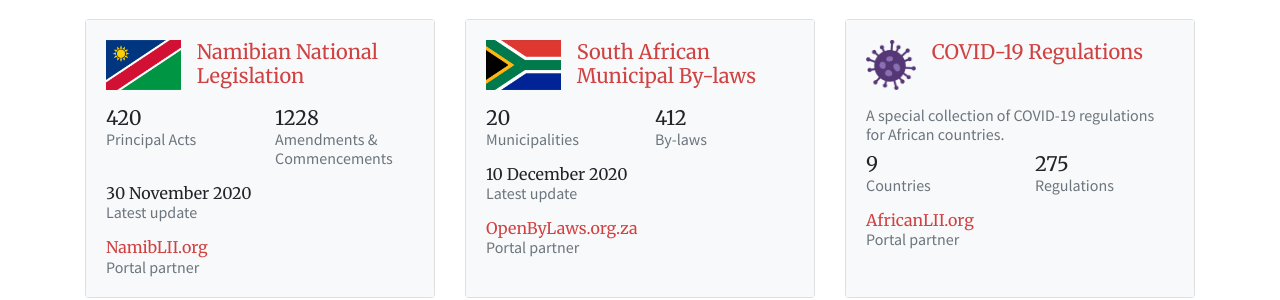
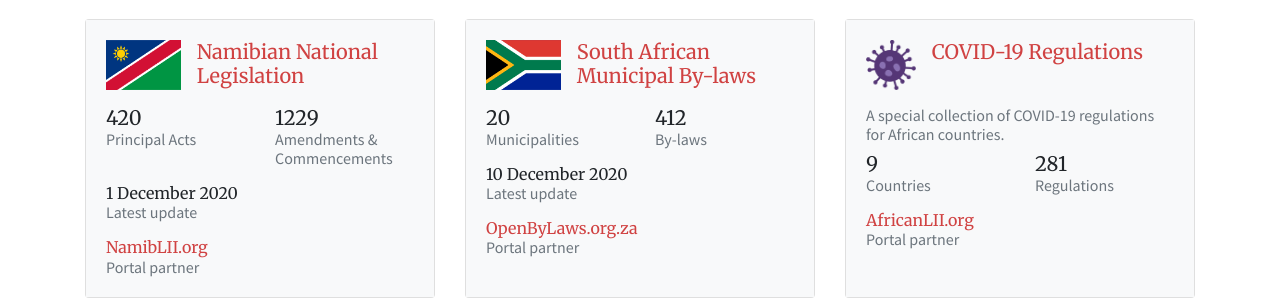
Before and after one commit to laws-africa/laws-africa.github.io, a Jekyll site: the page built from index.html, in a window 1280 px wide and 900 px high, scrolled down 472 px. Shown: the part 155-455 px from the top of the window. Built offline with Jekyll 4.4.1, drawn with Linux system fonts in a browser that asks for light colours; nearby versions of some CDN libraries.

Commit message:
Updated stats via TravisCI

```diff
--- a/_data/commons.json
+++ b/_data/commons.json
@@ -1,13 +1,13 @@
 {
   "covid19": {
-    "as_at_date": "2020-12-03",
+    "as_at_date": "2020-12-15",
     "n_countries": 9,
-    "n_principal": 275
+    "n_principal": 281
   },
   "na": {
-    "as_at_date": "2020-11-30",
+    "as_at_date": "2020-12-01",
     "n_principal": 420,
-    "n_stubs": 1228
+    "n_stubs": 1229
   },
   "za": {
     "as_at_date": "2020-12-10",
```
